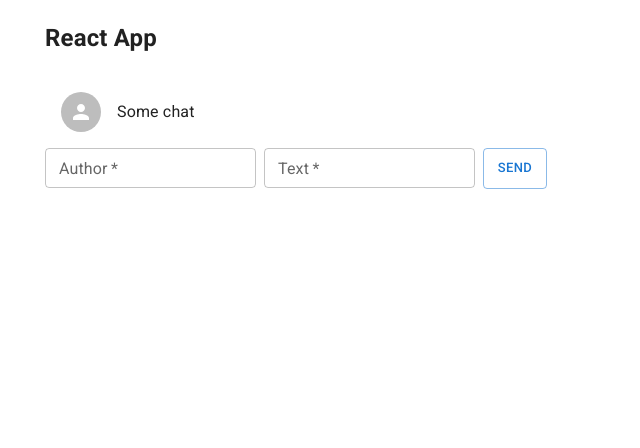
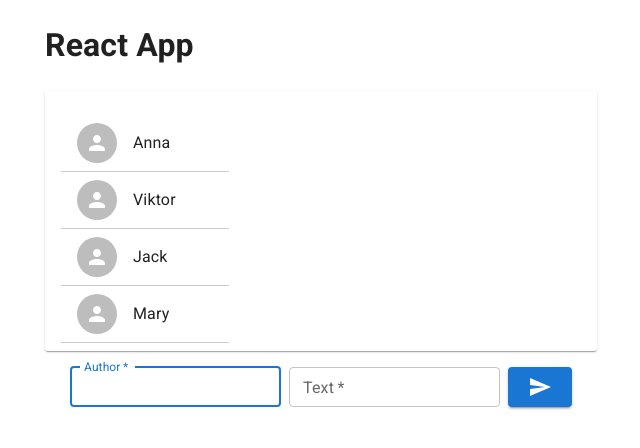
Before and after one commit to victoria369xx/reactHW, a React (Create React App) app: page / in a window 1280 px wide. Shown: the top 448 px of the page, without its empty margins (319-959 px from the left). Built offline with nearby package versions, Linux system fonts and the light colour scheme.

Commit message:
mui finished

```diff
--- a/src/App.js
+++ b/src/App.js
@@ -1,13 +1,22 @@
 import React, {useEffect, useState} from 'react';
 import  {MessageList}  from './components';
-import {Form} from './components'
-import Container from '@mui/material/Container'
-import {ChatList} from './components'
-import Box from '@mui/material/Box'
+import {Form} from './components';
+import {ChatList} from './components';
+import { nanoid } from 'nanoid';
+import Container from '@mui/material/Container';
+import Grid from '@mui/material/Grid'
+
 
 function App() {
 
   const [list, setList] = useState ([]);
+
+  const allChats = [
+    {name: 'Anna', id: nanoid()},
+    {name: 'Viktor', id: nanoid()},
+    {name: 'Jack', id: nanoid()},
+    {name: 'Mary', id: nanoid()},
+];
 
   function updateList (msg) {
     const newList = [...list];
@@ -36,15 +45,20 @@ function App() {
 
   return (
     <Container maxWidth="sm">
-      <h2 className='heading'>React App</h2>
-      <Box sx={{ display: 'flex',
-                 justifyContent: 'space-between',
-                 alignSelf:'center' }}>
-        <ChatList/>
-     <MessageList list={list}/>
-     </Box>
+      <h1>React App</h1>
+        <Grid container sx={{
+          boxShadow:1,
+          borderRadius: '3px'
+        }}>
+            <Grid item xs={4}>
+              <ChatList chats={allChats}/>
+            </Grid>
+            <Grid item xs={6}>
+              <MessageList list={list}/>
+            </Grid>
+        </Grid>
       <Form onSent={updateList}/>
-    </Container>
+      </Container>
   );
 }
 
--- /dev/null
+++ b/src/components/ChatItem/ChatItem.js
@@ -0,0 +1,19 @@
+import React from 'react';
+import propTypes  from 'prop-types';
+import ListItem from '@mui/material/ListItem'
+import Avatar from '@mui/material/Avatar';
+import PersonIcon from '@mui/icons-material/Person';
+
+export function ChatItem (props) {
+    return (
+
+            <ListItem sx={{ borderBottom: 1, borderBottomColor: '#ccc'}}>
+                <Avatar sx={{mr:2}}><PersonIcon/></Avatar>
+            {props.item.name}</ListItem>
+
+    )
+}
+
+ChatItem.propTypes = {
+    item: propTypes.object
+}
--- a/src/components/ChatList/ChatList.js
+++ b/src/components/ChatList/ChatList.js
@@ -1,26 +1,20 @@
-import React from "react";
-import List from '@mui/material/List';
-import ListItem from '@mui/material/ListItem';
-import ListItemAvatar from '@mui/material/ListItemAvatar';
-import ListItemText from '@mui/material/ListItemText';
-import Avatar from '@mui/material/Avatar';
-import PersonIcon from '@mui/icons-material/Person';
+import React from 'react';
+import propTypes  from 'prop-types';
+import { ChatItem } from '../ChatItem/ChatItem';
+import List from '@mui/material/List'
 
-export function ChatList () {
+export function ChatList (props) {
     return (
-    <div>
-            <List>
-                <ListItem>
-                  <ListItemAvatar>
-                    <Avatar>
-                      <PersonIcon />
-                    </Avatar>
-                  </ListItemAvatar>
-                  <ListItemText
-                    primary="Some chat"
-                  />
-                </ListItem>
-            </List>
-    </div>
+        <List sx={{ml:2, mt:2}}>
+        {
+          props.chats.map((item, id) => {return <ChatItem item={item} key={id}/>})
+        }
+
+    </List>
+
     )
 }
+
+ChatList.propTypes = {
+    chats: propTypes.array
+}
--- a/src/components/Form/Form.js
+++ b/src/components/Form/Form.js
@@ -1,22 +1,48 @@
-import React, {useState} from "react";
-import Button from '@mui/material/Button'
-import TextField from "@mui/material/TextField";
+import React, {useState, useRef, useEffect} from "react";
+import propTypes  from 'prop-types';
+import Box from '@mui/material/Box';
+import Input from '@mui/material/TextField';
+import Button from '@mui/material/Button';
+import SendIcon from '@mui/icons-material/Send';
+
 
 export function Form (props){
     const [text, setMsgText] = useState('');
     const [author, setMsgAuthor] = useState('');
     let [msg, setMsg] = useState({});
 
+    const inputRef = useRef(null);
+
+    useEffect(() => {
+        inputRef.current.focus();
+      });
+
+      function clearForm () {
+          setMsgAuthor(" ");
+          setMsgText(" ")
+      }
+
     function submitHandler (event) {
             event.preventDefault();
             setMsg(msg = {author:author,text:text})
-            props.onSent(msg)
+            props.onSent(msg);
+            clearForm();
     }
     return (
-        <form onSubmit={submitHandler} className="form">
-            <TextField sx={{mr:1}} required size="small" id="outlined-required" label="Author"  defaultValue={author} onChange={event => setMsgAuthor(event.target.value)}/>
-            <TextField sx={{mr:1}} required size="small" id="outlined-required" label="Text"  defaultValue={text} onChange={event => setMsgText(event.target.value)}/>
-            <Button sx={{p:1}} variant="outlined" size="small" type='submit' className="submitBtn"> Send </Button>
+        <Box sx={{
+            mt:2,
+            display: 'flex',
+            justifyContent: 'center'
+        }}>
+        <form onSubmit={submitHandler}>
+        <Input  required inputRef={inputRef}  id="outlined-required"  label="Author" size="small"  defaultValue={author} onChange={event => setMsgAuthor(event.target.value)} sx={{mr:1}}/>
+        <Input  required  id="outlined-required"  label="Text" size="small"  defaultValue={text} onChange={event => setMsgText(event.target.value)} sx={{mr:1}}/>
+            <Button type='submit' variant="contained" size="medium" sx={{p:1}}> <SendIcon/> </Button>
         </form>
+        </Box>
     )
 }
+
+Form.propTypes = {
+    onSent: propTypes.func
+}
--- a/src/components/Message/Message.css
+++ b/src/components/Message/Message.css
@@ -2,7 +2,7 @@
     text-transform: capitalize;
 }
 .messageBody {
-    width: 400px;
+    width: 300px;
     background-color: #CAE5E8;
     border-radius: 10px;
 }
--- a/src/components/Message/Message.js
+++ b/src/components/Message/Message.js
@@ -1,13 +1,24 @@
 import React from 'react';
+import propTypes  from 'prop-types';
+import Box from '@mui/material/Box'
+
 
 export function Message(props) {
 
   return (
-      <div>
-    <p className='authorName'> <strong>{props.item.author} :</strong></p>
-    <div className='messageBody'>
-    <p className='messageText'> {props.item.text}</p>
-    </div>
-    </div>
+      <Box sx={{
+        mb:2
+      }}>
+    <p> <strong>{props.item.author} :</strong></p>
+    <Box sx={{
+      boxShadow:1,
+      borderRadius: '3px',
+      padding: 1
+    }}> {props.item.text}</Box>
+    </Box>
   );
 }
+
+Message.propTypes = {
+  item: propTypes.object
+}
--- a/src/components/MessageList/MessageList.js
+++ b/src/components/MessageList/MessageList.js
@@ -1,14 +1,20 @@
 import React from 'react';
+import propTypes  from 'prop-types';
 import { Message } from '../Message/Message';
+import Box from '@mui/material/Box'
 
 export function MessageList(props) {
 
   return (
-    <div>
+    <Box sx={{ml:6}}>
         {
           props.list.map((item, idx) => {return <Message item={item} key={idx}/>})
         }
 
-    </div>
+    </Box>
   );
 }
+
+MessageList.propTypes = {
+  list: propTypes.array.isRequired
+}
--- a/src/components/index.js
+++ b/src/components/index.js
@@ -1,4 +1,5 @@
 export * from  './MessageList/MessageList';
 export * from './Message/Message';
 export * from './Form/Form';
-export * from './ChatList/ChatList'
+export * from './ChatList/ChatList';
+export * from './ChatItem/ChatItem';
--- /dev/null
+++ b/src/fonts/fonts.js
@@ -0,0 +1,4 @@
+import '@fontsource/roboto/300.css';
+import '@fontsource/roboto/400.css';
+import '@fontsource/roboto/500.css';
+import '@fontsource/roboto/700.css';
--- a/src/index.js
+++ b/src/index.js
@@ -1,15 +1,12 @@
 import React from 'react';
 import ReactDOM from 'react-dom';
 import App from './App';
-import CssBaseline from '@mui/material/CssBaseline';
-import '@fontsource/roboto/300.css';
-import '@fontsource/roboto/400.css';
-import '@fontsource/roboto/500.css';
-import '@fontsource/roboto/700.css';
+import CssBaseLine from '@mui/material/CssBaseline';
+import './fonts/fonts.js'
 
 ReactDOM.render(
   <React.StrictMode>
-    <CssBaseline/>
+    <CssBaseLine/>
     <App />
   </React.StrictMode>,
   document.getElementById('root')
```
Also changed, not shown: src/App.css (+9 -1 lines).
